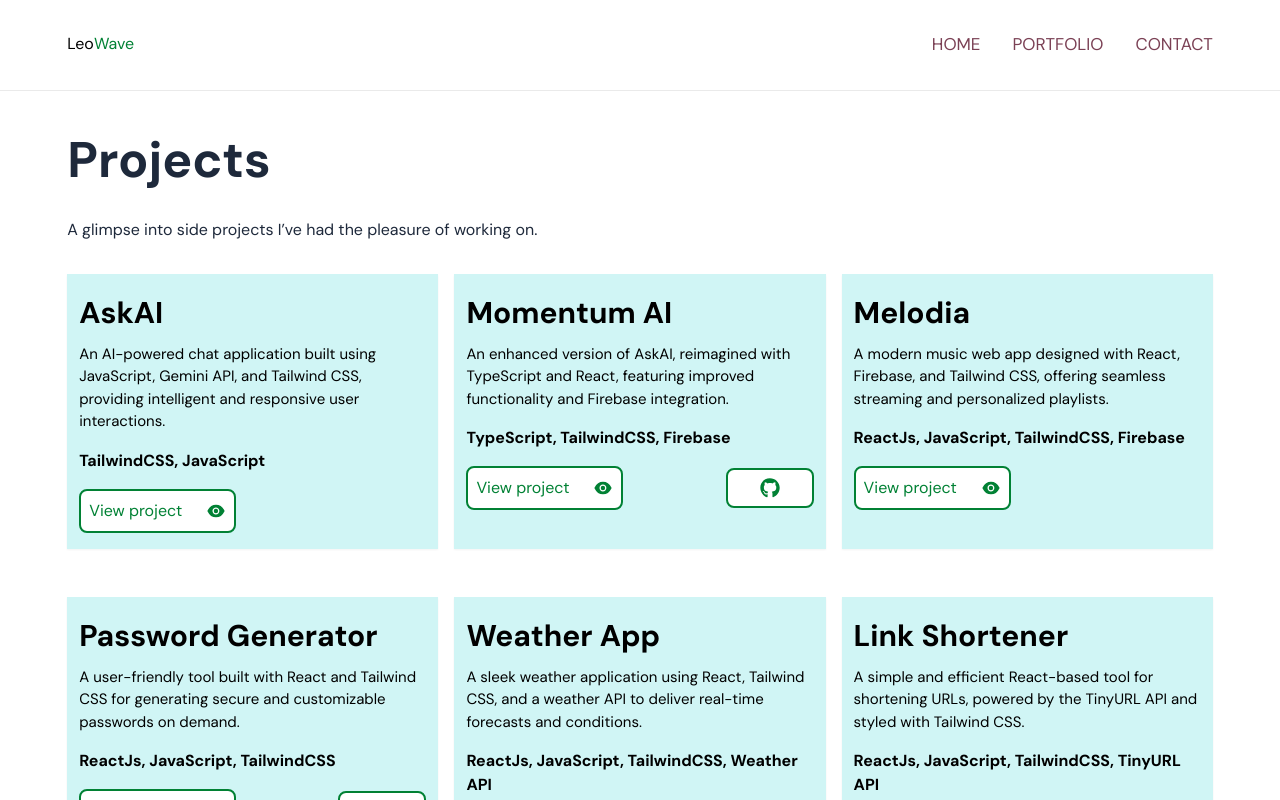
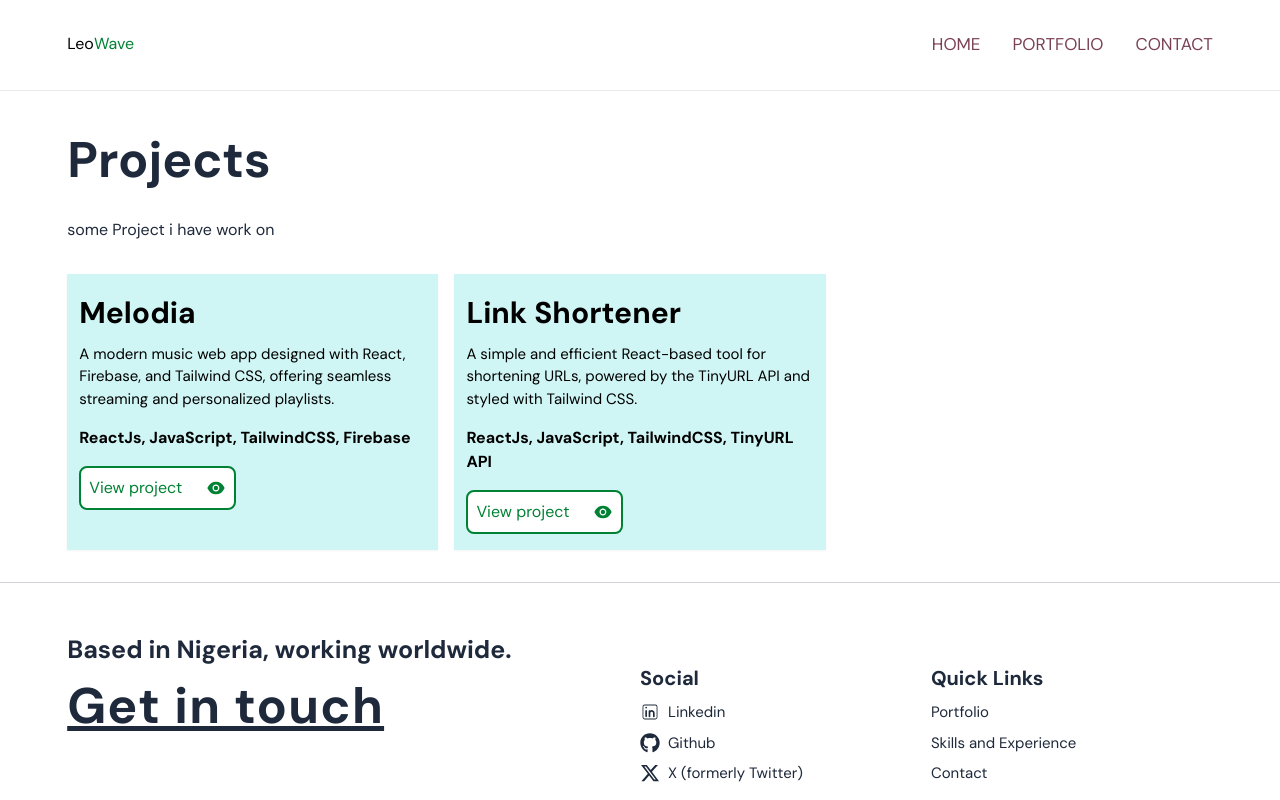
Before and after one commit to skido600/nextjs, a Next.js app: page /projects in a window 1280 px wide. Shown: the top 800 px of the page. Built offline with nearby package versions, Linux system fonts and the light colour scheme.

Commit message:
last commit

```diff
--- a/src/app/components/About.tsx
+++ b/src/app/components/About.tsx
@@ -40,8 +40,8 @@ const About = () => {
             ref={pRef}
             className="text-white md:text-[25px] text-[18px] font-[700] font-poppins"
           >
-            I am a Software Developer based in Nigeria, with a rich experience
-            of over 3 years in website & product development.
+            I am a Software Developer with a rich experience of over 3 years in
+            website & product development.
           </motion.p>
         </motion.div>
 
@@ -64,9 +64,7 @@ const About = () => {
               className="mb-4"
             >
               I love to work on solutions that drive progress and make a
-              tangible impact. Having a track record of initiating and leading
-              successful projects & teams; I thrive in challenging, fast-paced
-              environments.
+              tangible impact.
             </motion.p>
             <motion.p
               initial={{ opacity: 0, y: 20 }}
--- a/src/app/projects/page.tsx
+++ b/src/app/projects/page.tsx
@@ -36,23 +36,6 @@ const Portfolio: React.FC = () => {
 
   const projects: Project[] = [
     {
-      title: "AskAI",
-      description:
-        "An AI-powered chat application built using JavaScript, Gemini API, and Tailwind CSS, providing intelligent and responsive user interactions.",
-      img: "/projects/screencapture-aso-ai-vercel-app-2024-12-09-01_45_54.png",
-      tags: ["TailwindCSS", "JavaScript"],
-      previewLink: "https://aso-ai.vercel.app/",
-    },
-    {
-      title: "Momentum AI",
-      description:
-        "An enhanced version of AskAI, reimagined with TypeScript and React, featuring improved functionality and Firebase integration.",
-      img: "/projects/screencapture-modify-askmain-3kt4-vercel-app-2024-12-09-01_57_33.png",
-      tags: ["TypeScript", "TailwindCSS", "Firebase"],
-      previewLink: "https://modify-askmain-3kt4.vercel.app/",
-      githubLink: "https://github.com/skido600/modify_ASKMAIN.git",
-    },
-    {
       title: "Melodia",
       description:
         "A modern music web app designed with React, Firebase, and Tailwind CSS, offering seamless streaming and personalized playlists.",
@@ -60,23 +43,7 @@ const Portfolio: React.FC = () => {
       tags: ["ReactJs", "JavaScript", "TailwindCSS", "Firebase"],
       previewLink: "https://melodialeox.vercel.app/homepage/home",
     },
-    {
-      title: "Password Generator",
-      description:
-        "A user-friendly tool built with React and Tailwind CSS for generating secure and customizable passwords on demand.",
-      img: "/projects/screencapture-generator-1we10kt5j-leowaves-projects-vercel-app-2024-12-09-01_58_34.png",
-      tags: ["ReactJs", "JavaScript", "TailwindCSS"],
-      previewLink: "https://generator-xi.vercel.app/",
-      githubLink: "https://github.com/skido600/generator.git",
-    },
-    {
-      title: "Weather App",
-      description:
-        "A sleek weather application using React, Tailwind CSS, and a weather API to deliver real-time forecasts and conditions.",
-      img: "/projects/screencapture-waether-with-react-johv-vercel-app-2024-12-09-02_02_33.png",
-      tags: ["ReactJs", "JavaScript", "TailwindCSS", "Weather API"],
-      previewLink: "https://waether-with-react-johv.vercel.app/",
-    },
+
     {
       title: "Link Shortener",
       description:
@@ -84,23 +51,6 @@ const Portfolio: React.FC = () => {
       img: "/projects/screencapture-link-shortner-teal-omega-vercel-app-2024-12-09-01_58_09.png",
       tags: ["ReactJs", "JavaScript", "TailwindCSS", "TinyURL API"],
       previewLink: "https://link-shortner-teal-omega.vercel.app/",
-    },
-    {
-      title: "Landing page",
-      description:
-        "A simple and responsive landing page designed with ReactJS and styled using Tailwind CSS. It highlights a sleek UI/UX, optimized for both performance and user experience.",
-      img: "/projects/screencapture-steak-eta-vercel-app-2024-12-09-01_59_52.png",
-      tags: ["ReactJs", "TailwindCSS"],
-      previewLink: "https://steak-eta.vercel.app/",
-      githubLink: "https://github.com/skido600/steak.git",
-    },
-    {
-      title: "GPA Calculator",
-      description:
-        "A user-friendly tool designed to calculate your Grade Point Average (GPA) with ease. Built using HTML, Tailwind CSS, and JavaScript.",
-      img: "/projects/screencapture-127-0-0-1-5501-index-html-2024-12-22-23_19_06.png",
-      tags: ["HTML", "TailwindCSS", "JavaScript"],
-      previewLink: "https://gpacal-team.vercel.app/",
     },
   ];
 
@@ -112,9 +62,7 @@ const Portfolio: React.FC = () => {
         </h1>
         <div className="text-[#1E293B] mt-5">
           <ReactTyped
-            strings={[
-              "A glimpse into side projects I’ve had the pleasure of working on.",
-            ]}
+            strings={["some Project i have work on"]}
             typeSpeed={50}
             backSpeed={60}
             backDelay={1000}
```
